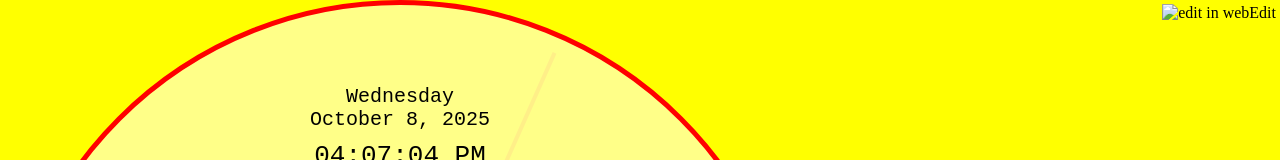
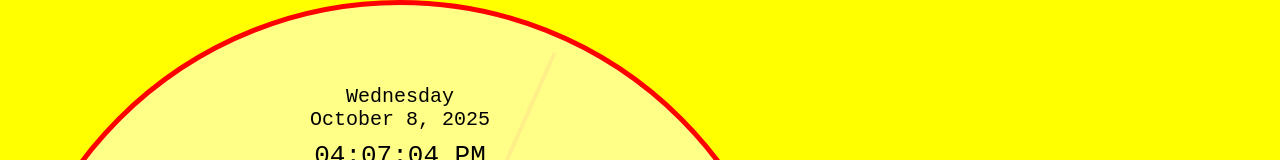
Before and after one commit to timkay/clock.timkay.com, a plain HTML site: page index.html in a window 1280 px wide. Shown: the top 160 px of the page. Drawn offline with Linux system fonts and the light colour scheme.

Commit message:
get rid of weedit

```diff
--- a/index.html
+++ b/index.html
@@ -14,7 +14,7 @@
         <!--    <svg height="64" class="octicon octicon-grabber" viewBox="0 0 8 16" version="1.1" width="32" aria-hidden="true"><path fill-rule="evenodd" d="M8 4v1H0V4h8zM0 8h8V7H0v1zm0 3h8v-1H0v1z"></path></svg>-->
         <!--</div>-->
         <script src="jquery.js"></script>
-        <script src="weedit.js"></script>
+        <!--<script src="weedit.js"></script>-->
         <script type="module" src="index.js"></script>
     </body>
 </html>
```
